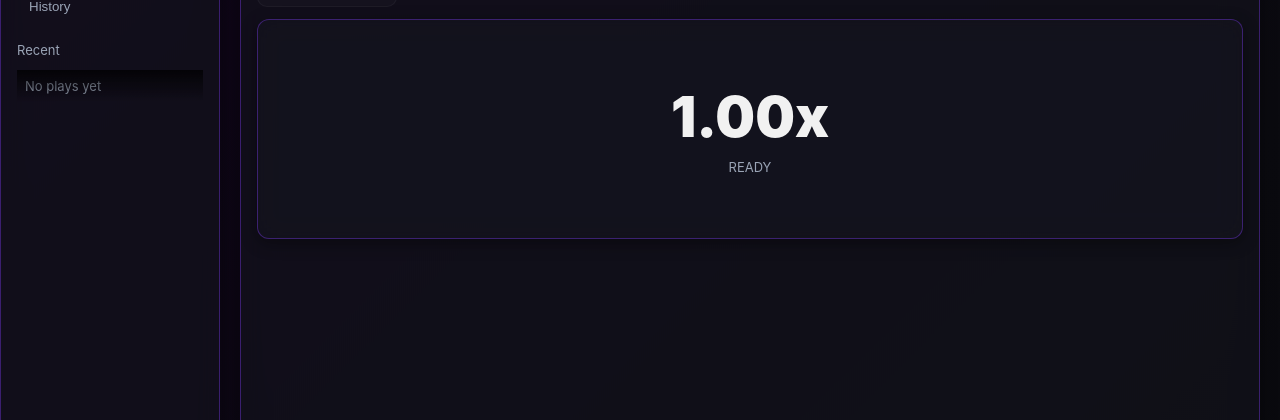
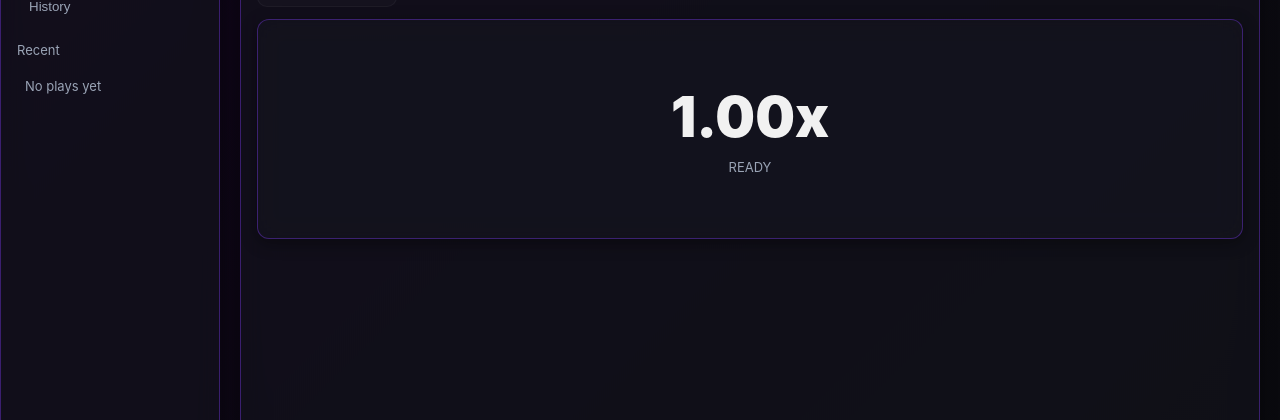
Before and after one commit to MournCartel/vinue-pedo, a React (Vite) app: page / in a window 1280 px wide. Shown: the part 147-567 px from the top of the page. Built offline with nearby package versions, Linux system fonts and the light colour scheme.

Commit message:
Add files via upload

```diff
--- a/src/App.css
+++ b/src/App.css
@@ -116,10 +116,21 @@ header {
 
 /* Injected autoscroll CSS */
 
-/* Autoscroll / recent winnings styling (injected) */
-.mourgan-hide-scroll { overflow-y: auto; scrollbar-width: none; -ms-overflow-style: none; scroll-behavior: smooth; display:flex; flex-direction:column; flex:1 1 auto; padding-bottom:12px; position:relative; }
-.mourgan-hide-scroll::-webkit-scrollbar { width: 0; height: 0; display: none; }
-.mourgan-hide-scroll .recent-item, .mourgan-hide-scroll > * { white-space: nowrap; overflow: hidden; text-overflow: ellipsis; }
-.mourgan-hide-scroll::before { content: ''; position: absolute; top: 0; left: 0; right: 0; height: 32px; z-index: 2; pointer-events: none; background: linear-gradient(to bottom, rgba(0,0,0,0.75), rgba(0,0,0,0)); }
-/* ensure parent containers allow stretch */
-.sidebar, .recent-pane, .recent-sidebar, .recent-container { display:flex; flex-direction:column; }
+/* Autoscroll / recent winnings styling */
+.recent-list, .recent-winnings, .recent-container {
+  overflow-y: auto;
+  scrollbar-width: none;
+  -ms-overflow-style: none;
+  scroll-behavior: smooth;
+  display: flex;
+  flex-direction: column;
+  flex: 1 1 auto;
+  padding-bottom: 12px;
+}
+.recent-list::-webkit-scrollbar,
+.recent-winnings::-webkit-scrollbar,
+.recent-container::-webkit-scrollbar {
+  width: 0;
+  height: 0;
+  display: none;
+}
--- a/src/autoscroll_dom.js
+++ b/src/autoscroll_dom.js
@@ -1,73 +1,34 @@
 
-// DOM-based autoscroll for recent winnings (safe, non-React)
+// DOM-based autoscroll for recent winnings
 (function() {
-  function findRecentContainer() {
-    // Find element with heading 'Recent' then get next element or a child with many children
-    const headings = Array.from(document.querySelectorAll('h1,h2,h3,h4,div,span,button'));
-    for (const h of headings) {
-      if (h.textContent && h.textContent.trim().toLowerCase() === 'recent') {
-        // try next element sibling
-        let cand = h.nextElementSibling;
-        if (cand && (cand.children.length >= 1)) return cand;
-        // try parent queries
-        const parent = h.parentElement;
-        if (parent) {
-          const lists = parent.querySelectorAll('div, ul');
-          for (const l of lists) {
-            if (l.children.length >= 2) return l;
-          }
+  function init() {
+    const container = document.querySelector('.recent-list, .recent-winnings, .recent-container');
+    if (!container) return false;
+    // Mutation observer for new children
+    const observer = new MutationObserver(() => {
+      // sanitize text nodes
+      for (const node of Array.from(container.childNodes)) {
+        if (node.nodeType === Node.TEXT_NODE) {
+          const t = node.textContent.replace(/\s+/g, '');
+          if (t === '' || t === '/n' || t === '\\n') node.remove();
         }
       }
-    }
-    // fallback selectors
-    const selectors = ['.recent-winnings', '.recent-list', '.recent-items', '.recent', '.recent-container', '.recent-list-wrapper', '.recent-pane', '.recent-sidebar'];
-    for (const sel of selectors) {
-      const el = document.querySelector(sel);
-      if (el) return el;
-    }
-    return null;
-  }
-
-  function sanitizeContainer(container) {
-    // remove stray text nodes like '/n'
-    for (const node of Array.from(container.childNodes)) {
-      if (node.nodeType === Node.TEXT_NODE) {
-        const t = node.textContent.replace(/\\s+/g, '');
-        if (t === '' || t === '/n' || t === '\\n' ) node.remove();
-      }
-    }
-  }
-
-  function init() {
-    const container = findRecentContainer();
-    if (!container) return false;
-    // apply class for styling
-    container.classList.add('mourgan-hide-scroll');
-    // ensure position relative for fade overlay
-    if (getComputedStyle(container).position === 'static') container.style.position = 'relative';
-    // add mutation observer
-    const observer = new MutationObserver((mutations) => {
-      sanitizeContainer(container);
-      // scroll to bottom smoothly (fast)
       try {
         container.scrollTo({ top: container.scrollHeight, behavior: 'smooth' });
       } catch(e) {
         container.scrollTop = container.scrollHeight;
       }
     });
-    observer.observe(container, { childList: true, subtree: false });
-    // also scroll on resize/window load and when called manually
-    window.addEventListener('resize', () => { try { container.scrollTo({ top: container.scrollHeight, behavior: 'smooth' }); } catch(e){} });
-    // initial scroll (delay slightly to allow first render)
-    setTimeout(()=>{ try{ container.scrollTo({ top: container.scrollHeight, behavior: 'smooth' }); }catch(e){} }, 120);
+    observer.observe(container, { childList: true });
+    // Initial scroll
+    setTimeout(() => {
+      try { container.scrollTo({ top: container.scrollHeight, behavior: 'smooth' }); } catch(e) {}
+    }, 200);
     return true;
   }
-
-  // Try to initialize repeatedly for a short period (React may mount later)
-  let attempts = 0;
-  const interval = setInterval(() => {
-    attempts++;
-    const ok = init();
-    if (ok || attempts > 30) clearInterval(interval);
-  }, 200);
+  // Attempt init repeatedly
+  let tries = 0;
+  const iv = setInterval(() => {
+    if (init() || ++tries > 20) clearInterval(iv);
+  }, 250);
 })();
--- a/src/styles.css
+++ b/src/styles.css
@@ -153,10 +153,21 @@ header {
 
 /* Injected autoscroll CSS */
 
-/* Autoscroll / recent winnings styling (injected) */
-.mourgan-hide-scroll { overflow-y: auto; scrollbar-width: none; -ms-overflow-style: none; scroll-behavior: smooth; display:flex; flex-direction:column; flex:1 1 auto; padding-bottom:12px; position:relative; }
-.mourgan-hide-scroll::-webkit-scrollbar { width: 0; height: 0; display: none; }
-.mourgan-hide-scroll .recent-item, .mourgan-hide-scroll > * { white-space: nowrap; overflow: hidden; text-overflow: ellipsis; }
-.mourgan-hide-scroll::before { content: ''; position: absolute; top: 0; left: 0; right: 0; height: 32px; z-index: 2; pointer-events: none; background: linear-gradient(to bottom, rgba(0,0,0,0.75), rgba(0,0,0,0)); }
-/* ensure parent containers allow stretch */
-.sidebar, .recent-pane, .recent-sidebar, .recent-container { display:flex; flex-direction:column; }
+/* Autoscroll / recent winnings styling */
+.recent-list, .recent-winnings, .recent-container {
+  overflow-y: auto;
+  scrollbar-width: none;
+  -ms-overflow-style: none;
+  scroll-behavior: smooth;
+  display: flex;
+  flex-direction: column;
+  flex: 1 1 auto;
+  padding-bottom: 12px;
+}
+.recent-list::-webkit-scrollbar,
+.recent-winnings::-webkit-scrollbar,
+.recent-container::-webkit-scrollbar {
+  width: 0;
+  height: 0;
+  display: none;
+}
```
